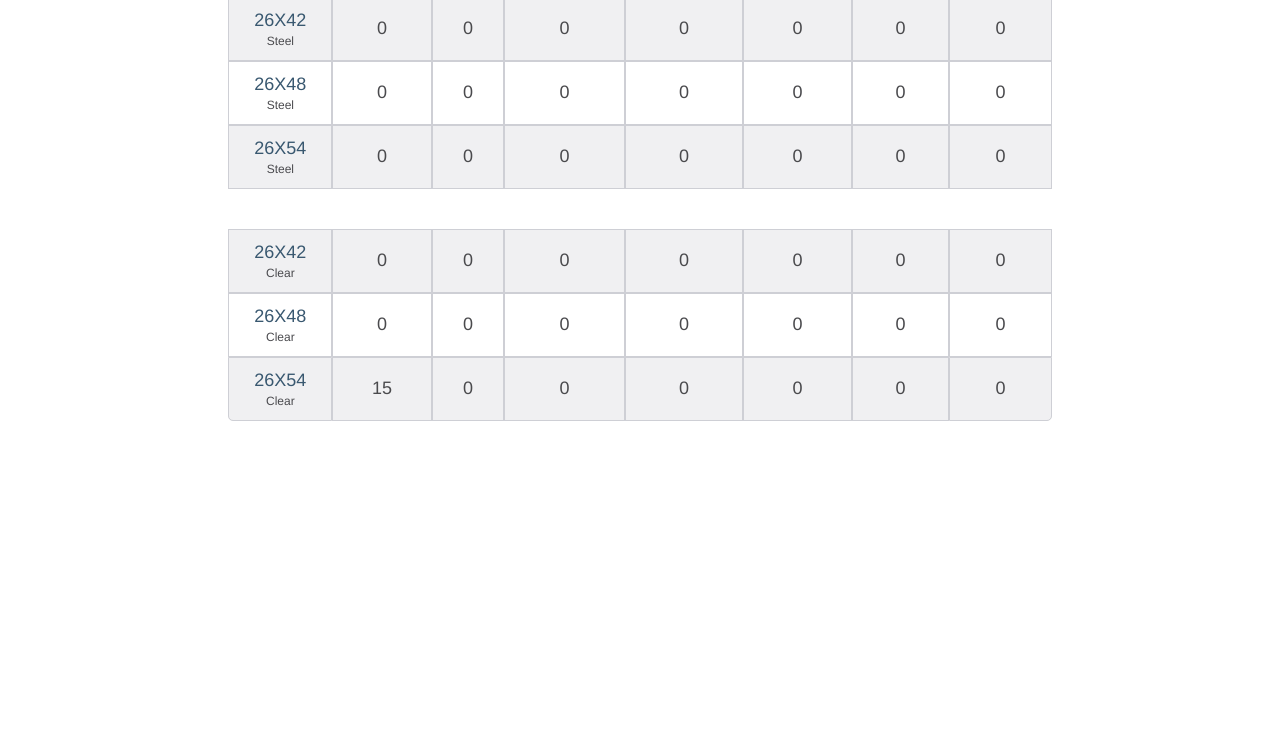
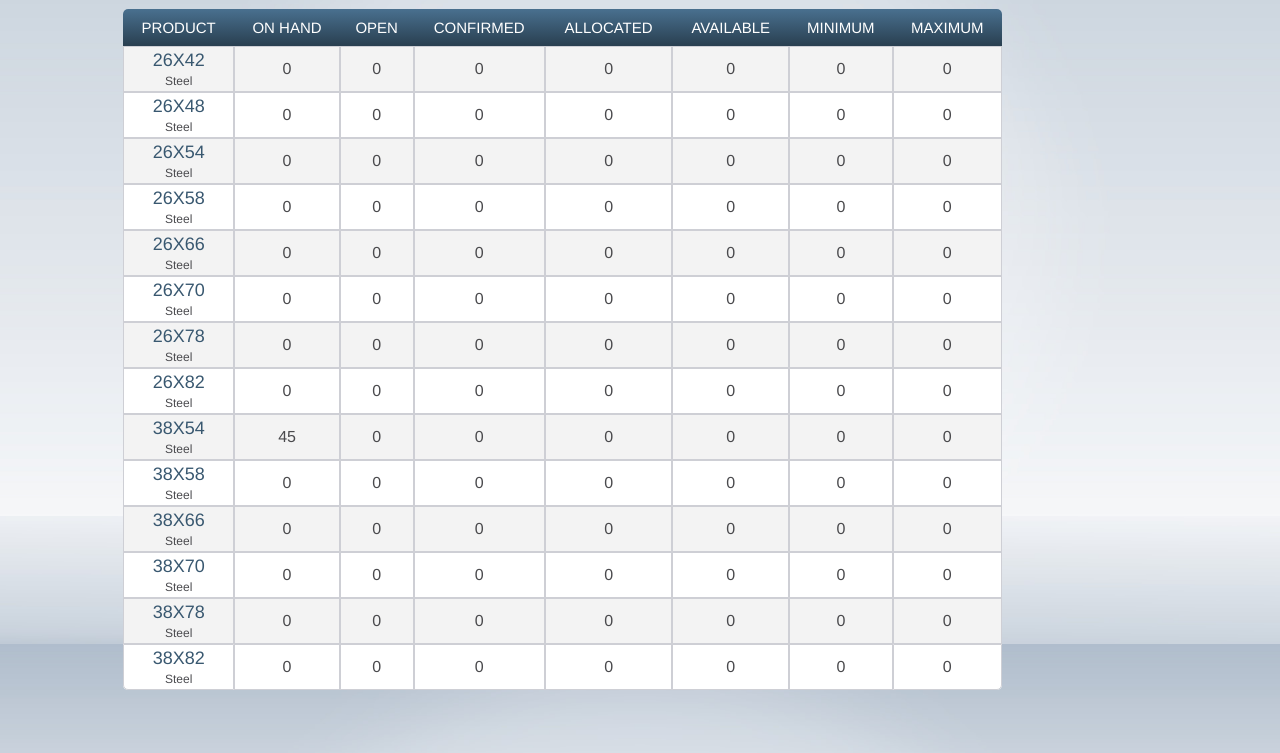
Before and after one commit to Robert-Shirley/InventoryPrefabs, a website: page index.html in a window 1280 px wide. Shown: the part 156-909 px from the top of the page. Before the commit the page ends 800 px from the top, so only its background shows below. Drawn offline with Linux system fonts and the light colour scheme.

Commit message:
added all sized and updated css

```diff
--- a/index.html
+++ b/index.html
@@ -14,17 +14,18 @@
 <body>
     <button onclick="hide()" style="width: 20px; height: 20px;"></button>
     <h1 id='title' class="title">UWWC Inventory</h1>
-    <table id="table">
+    <div class="row">
+    <table id="table" class="column">
         <thead>
           <tr>
-            <th scope="col">Product</th>
-            <th scope="col">On hand</th>
-            <th scope="col">Open</th>
-            <th scope="col">Confirmed</th>
-            <th scope="col">Allocated</th>
-            <th scope="col">Available</th>
-            <th scope="col">Minimum</th>
-            <th scope="col">Maximum</th>
+            <th scope="col" class="tabHead">Product</th>
+            <th scope="col"class="tabHead">On hand</th>
+            <th scope="col"class="tabHead">Open</th>
+            <th scope="col"class="tabHead">Confirmed</th>
+            <th scope="col"class="tabHead">Allocated</th>
+            <th scope="col"class="tabHead">Available</th>
+            <th scope="col"class="tabHead">Minimum</th>
+            <th scope="col"class="tabHead">Maximum</th>
           </tr>
         </thead>
         <tbody>
@@ -34,6 +35,27 @@
 
         </tfoot>
       </table>
+      <table id="table2" class="column">
+        <thead>
+          <tr>
+            <th scope="col" class="tabHead">Product</th>
+            <th scope="col"class="tabHead">On hand</th>
+            <th scope="col"class="tabHead">Open</th>
+            <th scope="col"class="tabHead">Confirmed</th>
+            <th scope="col"class="tabHead">Allocated</th>
+            <th scope="col"class="tabHead">Available</th>
+            <th scope="col"class="tabHead">Minimum</th>
+            <th scope="col"class="tabHead">Maximum</th>
+          </tr>
+        </thead>
+        <tbody>
+
+        </tbody>
+        <tfoot>
+
+        </tfoot>
+      </table>
+    </div>
 
 </body>
 </html>
--- a/main.js
+++ b/main.js
@@ -1,9 +1,12 @@
 
 
 
-let prefabArray = ['26X42', '26X48','26X54'];
+let prefabArray = ['26X42', '26X48','26X54','26X58','26X66','26X70','26X78','26X82','38X54','38X58','38X66','38X70','38X78','38X82'];
 let prefabObjects = [];
+//table = steel table
 let table = document.getElementById('table');
+//table2 = clear table
+let table2 = document.getElementById('table2');
 
 function Prefabs(size,style,inv,open,confirmed,allocated,available,minimum,maximum)
 {
@@ -26,8 +29,7 @@ for(let i = 0; i < prefabArray.length; i++)
     prefabObjects.push(newPrefab);
 }
 
-let blank = new Prefabs('','','','','','','','','');
-prefabObjects.push(blank);
+
 
 for(let i = 0; i < prefabArray.length; i++)
 {
@@ -44,7 +46,7 @@ function displayTable()
 for(let i = 0; i < prefabObjects.length; i++)
 {
     let tableRow = document.createElement('tr');
-    if(prefabObjects[i].size != ''){
+
     let name = document.createElement('td');
     name.classList.add('item-qty');
     let size = document.createElement('strong');
@@ -74,21 +76,19 @@ for(let i = 0; i < prefabObjects.length; i++)
     minimum.classList.add('item-qty');
     maximum.textContent = prefabObjects[i].maximum;
     maximum.classList.add('item-qty');
-
+    if(prefabObjects[i].size != '' && prefabObjects[i].style === 'Steel'){
     table.appendChild(tableRow);
-
     name.appendChild(size);
     name.appendChild(style);
     tableRow.append(name,onHand,open,confirmed,allocated,available,minimum,maximum);
+    }
+    else if(prefabObjects[i].size != '' && prefabObjects[i].style === 'Clear'){
+        table2.appendChild(tableRow);
+        name.appendChild(size);
+        name.appendChild(style);
+        tableRow.append(name,onHand,open,confirmed,allocated,available,minimum,maximum);
+        }
 
-    }
-    else
-    {
-        table.appendChild(tableRow);
-        let blankrow = document.createElement('td');
-        blankrow.classList.add('blankRow');
-        tableRow.appendChild(blankrow);
-    }
 }
 
 }
@@ -106,11 +106,11 @@ function updateOnHand(size,style,onHand){
 }
 
 function clearTable(){
-    let tableHeaderRowCount = 1;
-    let table = document.getElementById('table');
+
     let rowCount = table.rows.length;
 for (let i = 1; i < rowCount; i++) {
-    table.deleteRow(tableHeaderRowCount);
+    table.deleteRow(1);
+    table2.deleteRow(1);
 }
 }
 
@@ -119,11 +119,12 @@ generateProducts();
 //console.log(prefabObjects);
 displayTable();
 
-updateOnHand('26X54','Clear',15);
+updateOnHand('38X54','Steel',45);
 
 function hide()
 {
   let title = document.getElementById('title');
     table.style.display='none';
+    table2.style.display='none';
     title.style.display='none';
 }
--- a/style.css
+++ b/style.css
@@ -1,9 +1,55 @@
+* {
+  box-sizing: border-box;
+}
+
+body{
+  background-image: url('background.jpg');
+  background-attachment: fixed;
+  background-size: cover;
+}
+
+.row {
+  margin-left:-5px;
+  margin-right:-5px;
+}
+
+.column {
+  float:left;
+  width: 50%;
+  padding: 25px;
+  margin-left: auto;
+  margin-right: auto;
+}
+
+/* Clearfix (clear floats) */
+.row::after {
+  content: "";
+  clear: both;
+  display: table;
+}
+
+@media screen and (max-width: 1560px) {
+  .column {
+   padding-left: 10vw;
+    width: 80%;
+  }
+  table
+  {
+    width: auto;
+  }
+}
+
+
 .title{
     display: flex;
     justify-content: center;
     align-content: center;
     margin-top: 20px;
-font-size: xx-large;
+font-size: 60px;
+border-collapse: collapse;
+  border-spacing: 0;
+  width: 100%;
+
 }
 
 
@@ -11,36 +57,29 @@ table {
     margin-top: 40px;
     margin-left: auto;
     margin-right: auto;
+    margin-bottom: 30px;
     border-collapse: separate;
     border-spacing: 0;
     color: #4a4a4d;
-    font: 18px/1.4 "Helvetica Neue", Helvetica, Arial, sans-serif;
+    font: 16px/1.4 "Helvetica Neue", Helvetica, Arial, sans-serif;
     border-right: 0px solid #cecfd5;
     border-left: 0px solid #cecfd5;
 
   }
-  .blankRow
-  {
-      padding: 20px;
-      border-bottom: 0px solid #cecfd5;
-      border-right: 0px solid #cecfd5;
-      border-left: 0px solid #cecfd5;
-      border-top: 0px solid #cecfd5;
-  }
 
   th{
-    padding: 10px 15px;
+    padding: 8px 10px;
     vertical-align: middle;
   }
   td {
-       border-top: 1px solid #cecfd5;
-       border-left: 1px solid #cecfd5;
-    padding: 10px 15px;
+       border-top: .1px solid #cecfd5;
+       border-left: .1px solid #cecfd5;
+    padding: 1px 2px;
     vertical-align: middle;
-    border-bottom: 1px solid #cecfd5;
-    border-right: 1px solid #cecfd5;
+    border-bottom: .1px solid #cecfd5;
+    border-right: .1px solid #cecfd5;
   }
-  thead {
+  thead .tabHead {
     background: #395870;
     background: linear-gradient(#49708f, #293f50);
     color: #fff;
@@ -50,12 +89,16 @@ table {
   th:first-child {
     border-top-left-radius: 5px;
     text-align: center;
+
   }
   th:last-child {
     border-top-right-radius: 5px;
   }
+  tr:nth-child(odd) {
+    background: #ffffff;
+  }
   tr:nth-child(even) {
-    background: #f0f0f2;
+    background: #f3f3f3;
   }
 
 
@@ -95,4 +138,5 @@ table {
   }
   tr:last-child td:last-child {
     border-bottom-right-radius: 5px;
+
   }
```
Also changed, not shown: background.jpg (added).
